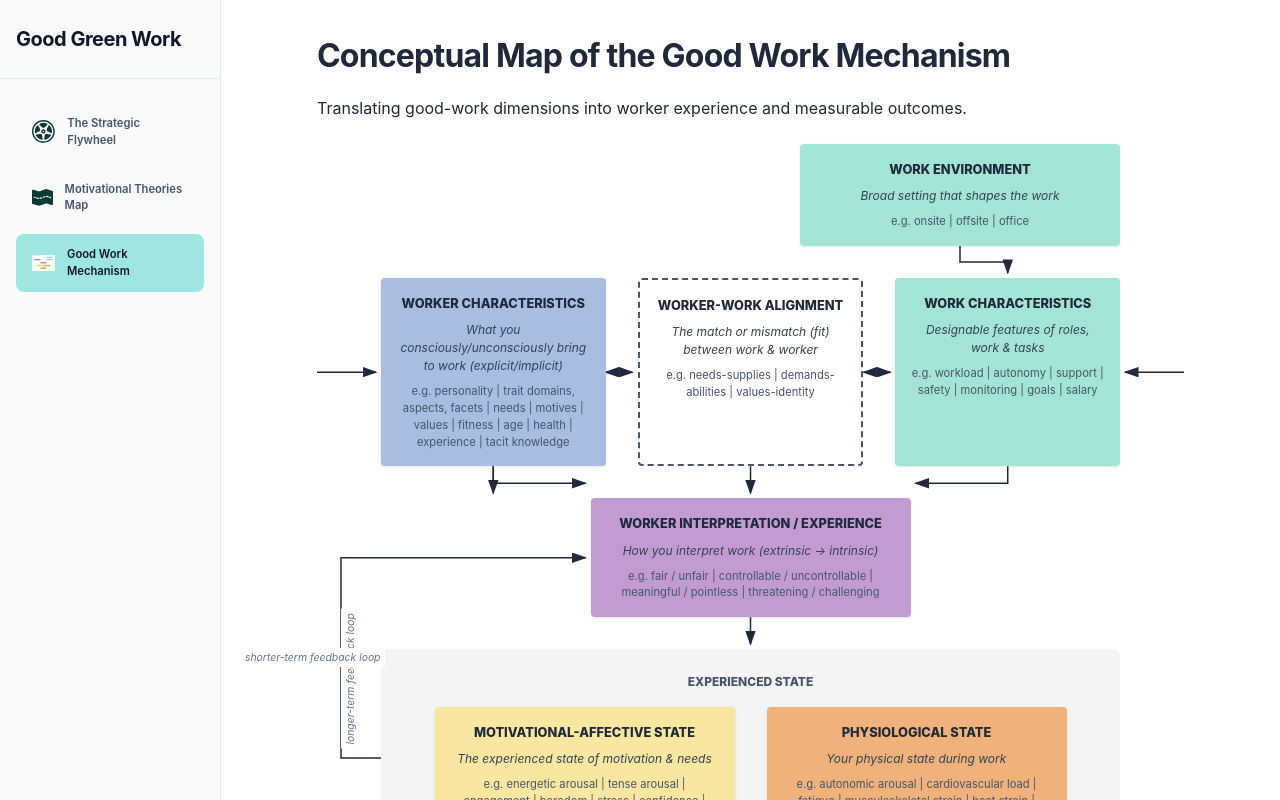
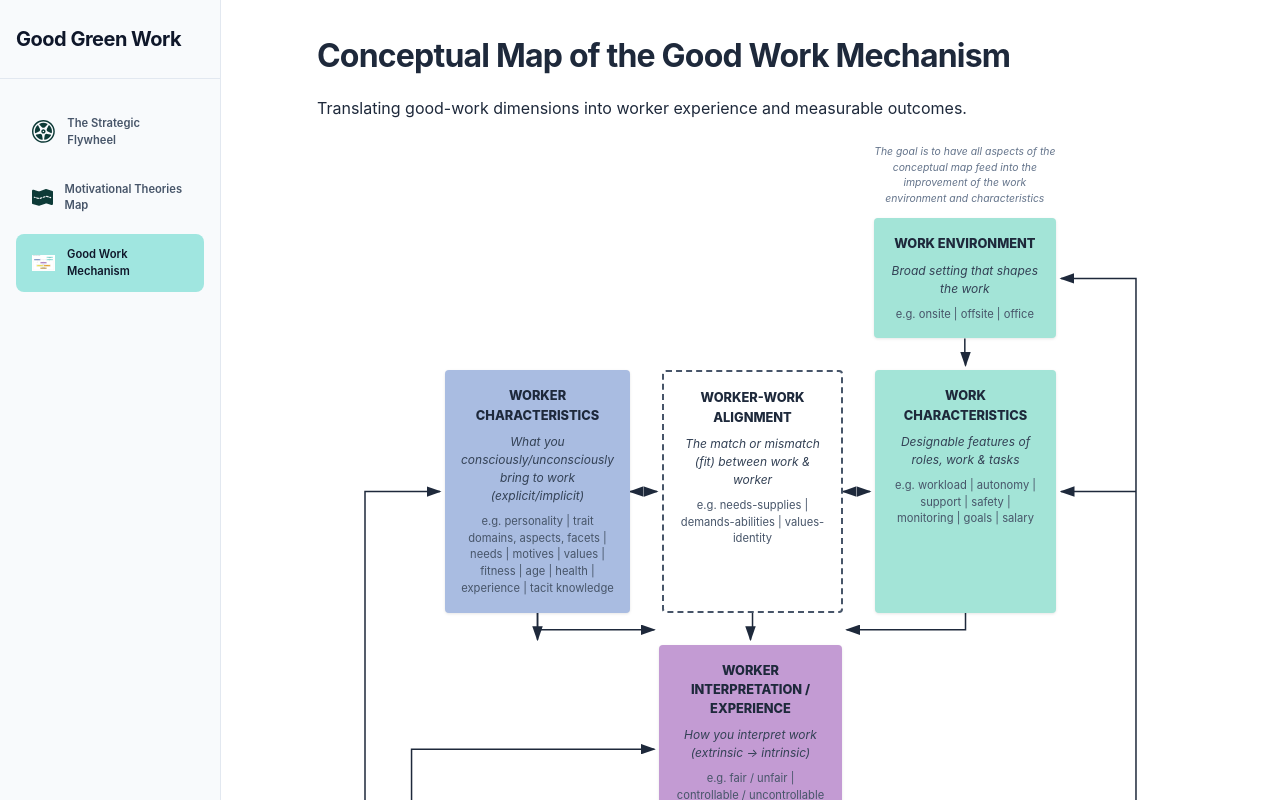
Before and after one commit to solensa/good-green-work, a React (Vite) app: page /#/mechanism in a window 1280 px wide. Built offline with nearby package versions, Linux system fonts and the light colour scheme.

Commit message:
Update Good Work Mechanism layout to grid for consistent box sizing and better arrow routing

```diff
--- a/src/pages/GoodWorkMechanism.css
+++ b/src/pages/GoodWorkMechanism.css
@@ -1,9 +1,9 @@
 .mechanism-page {
   position: relative;
   width: 100%;
-  max-width: 1200px;
+  max-width: 1400px;
   margin: 0 auto;
-  padding: 2rem 4rem;
+  padding: 2rem;
   box-sizing: border-box;
   font-family: 'Inter', sans-serif;
   animation: fadeIn 0.5s ease-out;
@@ -29,24 +29,29 @@
 .mechanism-diagram-container {
   position: relative;
   width: 100%;
-  /* We will need some padding on the sides for the arrows to route around */
-  padding: 0 4rem;
+  /* Large padding on the sides for the arrows to route around */
+  padding: 0 8rem;
   box-sizing: border-box;
 }
 
-/* Flex rows */
+/* Grid rows */
 .mech-row {
+  display: grid;
+  grid-template-columns: repeat(3, 1fr);
+  gap: 2rem;
+  margin-bottom: 2rem;
+  position: relative;
+  z-index: 2; /* keep boxes above svg arrows */
+  width: 100%;
+}
+
+.mech-row-single {
   display: flex;
   justify-content: center;
-  align-items: stretch;
+  width: 100%;
   margin-bottom: 2rem;
-  gap: 2rem;
   position: relative;
-  z-index: 2; /* keep boxes above svg arrows */
-}
-
-.mech-row.row-1 {
-  justify-content: flex-end;
+  z-index: 2;
 }
 
 /* Diagram Boxes */
@@ -55,7 +60,7 @@
   padding: 1rem;
   border-radius: 4px;
   text-align: center;
-  width: 320px;
+  width: 100%;
   box-sizing: border-box;
   display: flex;
   flex-direction: column;
@@ -103,13 +108,15 @@
   padding: 1.5rem;
   border-radius: 6px;
   width: 100%;
-  max-width: 700px;
+  /* Span exactly the width of the inner halves of col 1 and col 3, roughly 85% */
+  max-width: 90%;
   position: relative;
   display: flex;
   flex-direction: column;
   align-items: center;
   gap: 1rem;
   z-index: 2;
+  margin: 0 auto;
 }
 
 .experienced-state-title {
@@ -121,14 +128,14 @@
 }
 
 .experienced-state-boxes {
-  display: flex;
+  display: grid;
+  grid-template-columns: 1fr 1fr;
   gap: 2rem;
   width: 100%;
-  justify-content: center;
 }
 
 .experienced-state-boxes .mech-box {
-  width: 300px;
+  width: 100%;
 }
 
 /* SVG Overlay for arrows */
--- a/src/pages/GoodWorkMechanism.jsx
+++ b/src/pages/GoodWorkMechanism.jsx
@@ -146,8 +146,11 @@ const GoodWorkMechanism = () => {
               {/* Longer-term feedback loop (Left: Behav -> Worker Char) */}
               <Arrow start={coords.behav.left} end={coords.workerChar.left} startSide="left" endSide="left" pathOffset={80} />
 
-              {/* Longer-term feedback loop (Right: Behav -> Work Char) */}
-              <Arrow start={coords.behav.right} end={coords.workChar.right} startSide="right" endSide="right" pathOffset={80} />
+              {/* Longer-term feedback loop (Right: Behav -> Env) */}
+              <Arrow start={coords.behav.right} end={coords.env.right} startSide="right" endSide="right" pathOffset={80} />
+
+              {/* Branch to Work Char */}
+              <path className="arrow-path" d={`M ${Math.max(coords.behav.right.x, coords.env.right.x) + 80} ${coords.workChar.right.y} L ${coords.workChar.right.x + 5} ${coords.workChar.right.y}`} markerEnd="url(#arrowhead)" />
 
               {/* Shorter-term feedback loop (Left: Exp State -> Interp) */}
               <Arrow start={coords.expState.left} end={coords.interp.left} startSide="left" endSide="left" pathOffset={40} />
@@ -171,15 +174,22 @@ const GoodWorkMechanism = () => {
         )}
 
 
-        <div className="mech-row row-1">
-          <div className="mech-box bg-mint" ref={refs.env}>
-            <p className="mech-box-title">WORK ENVIRONMENT</p>
-            <p className="mech-box-subtitle">Broad setting that shapes the work</p>
-            <p className="mech-box-examples">e.g. onsite | offsite | office</p>
+        <div className="mech-row">
+          <div />
+          <div />
+          <div style={{ display: 'flex', flexDirection: 'column', gap: '0.75rem', justifyContent: 'flex-end' }}>
+            <p style={{ fontSize: '0.65rem', fontStyle: 'italic', color: '#64748b', margin: 0, textAlign: 'center' }}>
+              The goal is to have all aspects of the conceptual map feed into the<br/>improvement of the work environment and characteristics
+            </p>
+            <div className="mech-box bg-mint" ref={refs.env}>
+              <p className="mech-box-title">WORK ENVIRONMENT</p>
+              <p className="mech-box-subtitle">Broad setting that shapes the work</p>
+              <p className="mech-box-examples">e.g. onsite | offsite | office</p>
+            </div>
           </div>
         </div>
 
-        <div className="mech-row row-2">
+        <div className="mech-row">
           <div className="mech-box bg-blue" ref={refs.workerChar}>
             <p className="mech-box-title">WORKER CHARACTERISTICS</p>
             <p className="mech-box-subtitle">What you consciously/unconsciously bring to work (explicit/implicit)</p>
@@ -199,15 +209,17 @@ const GoodWorkMechanism = () => {
           </div>
         </div>
 
-        <div className="mech-row row-3">
+        <div className="mech-row">
+          <div />
           <div className="mech-box bg-purple" ref={refs.interp}>
             <p className="mech-box-title">WORKER INTERPRETATION / EXPERIENCE</p>
             <p className="mech-box-subtitle">How you interpret work (extrinsic → intrinsic)</p>
             <p className="mech-box-examples">e.g. fair / unfair | controllable / uncontrollable | meaningful / pointless | threatening / challenging</p>
           </div>
+          <div />
         </div>
 
-        <div className="mech-row row-4">
+        <div className="mech-row-single">
           <div className="experienced-state-container" ref={refs.expState}>
             <p className="experienced-state-title">EXPERIENCED STATE</p>
             <div className="experienced-state-boxes">
@@ -225,12 +237,14 @@ const GoodWorkMechanism = () => {
           </div>
         </div>
 
-        <div className="mech-row row-5">
+        <div className="mech-row">
+          <div />
           <div className="mech-box bg-tan" ref={refs.behav}>
             <p className="mech-box-title">BEHAVIOUR / OUTCOMES</p>
             <p className="mech-box-subtitle">What you do and what follows</p>
             <p className="mech-box-examples">e.g. wellbeing | productivity | green results | safety | effort | persistence | errors | rework | learning | absence</p>
           </div>
+          <div />
         </div>
 
       </div>
```
